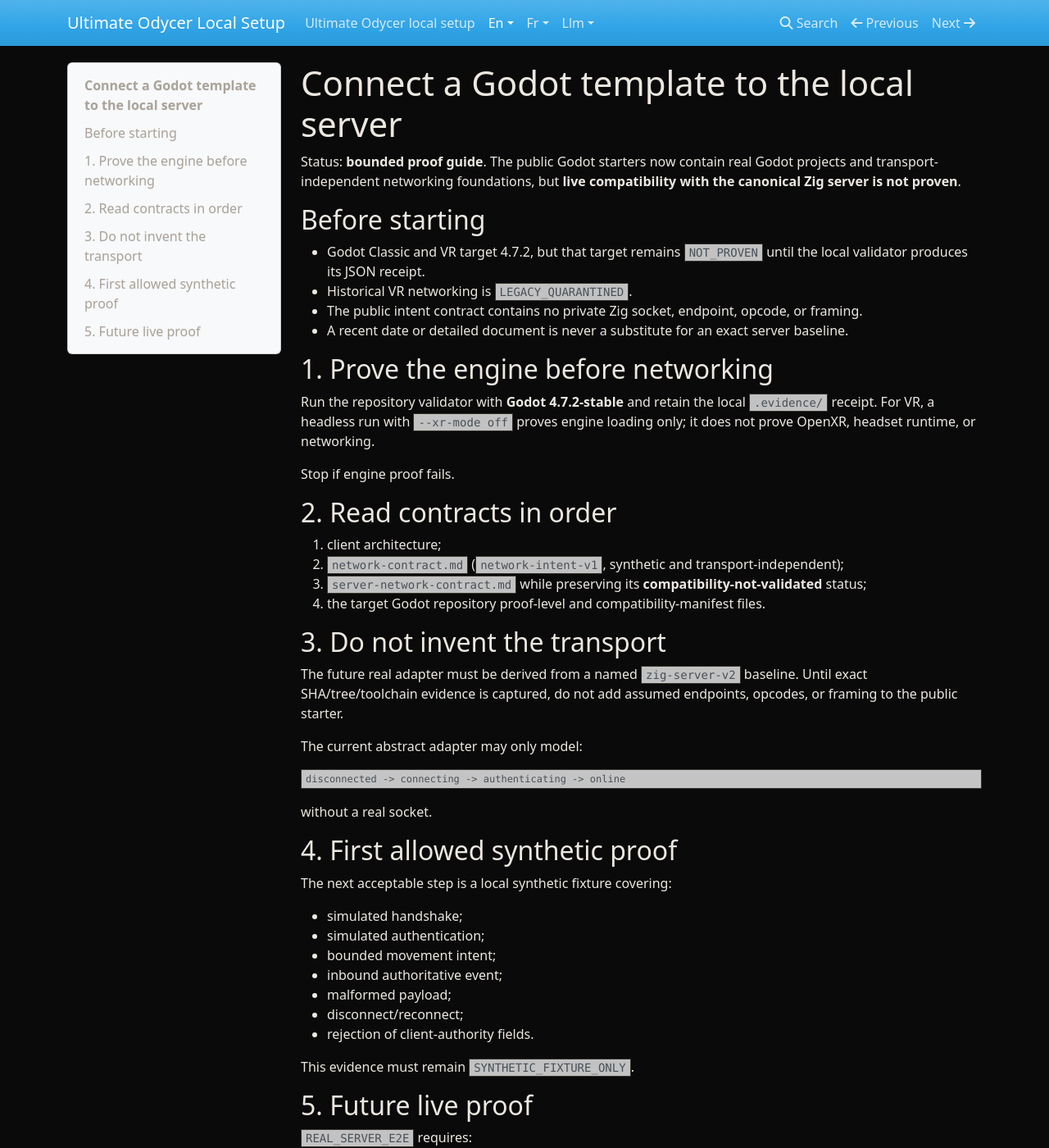
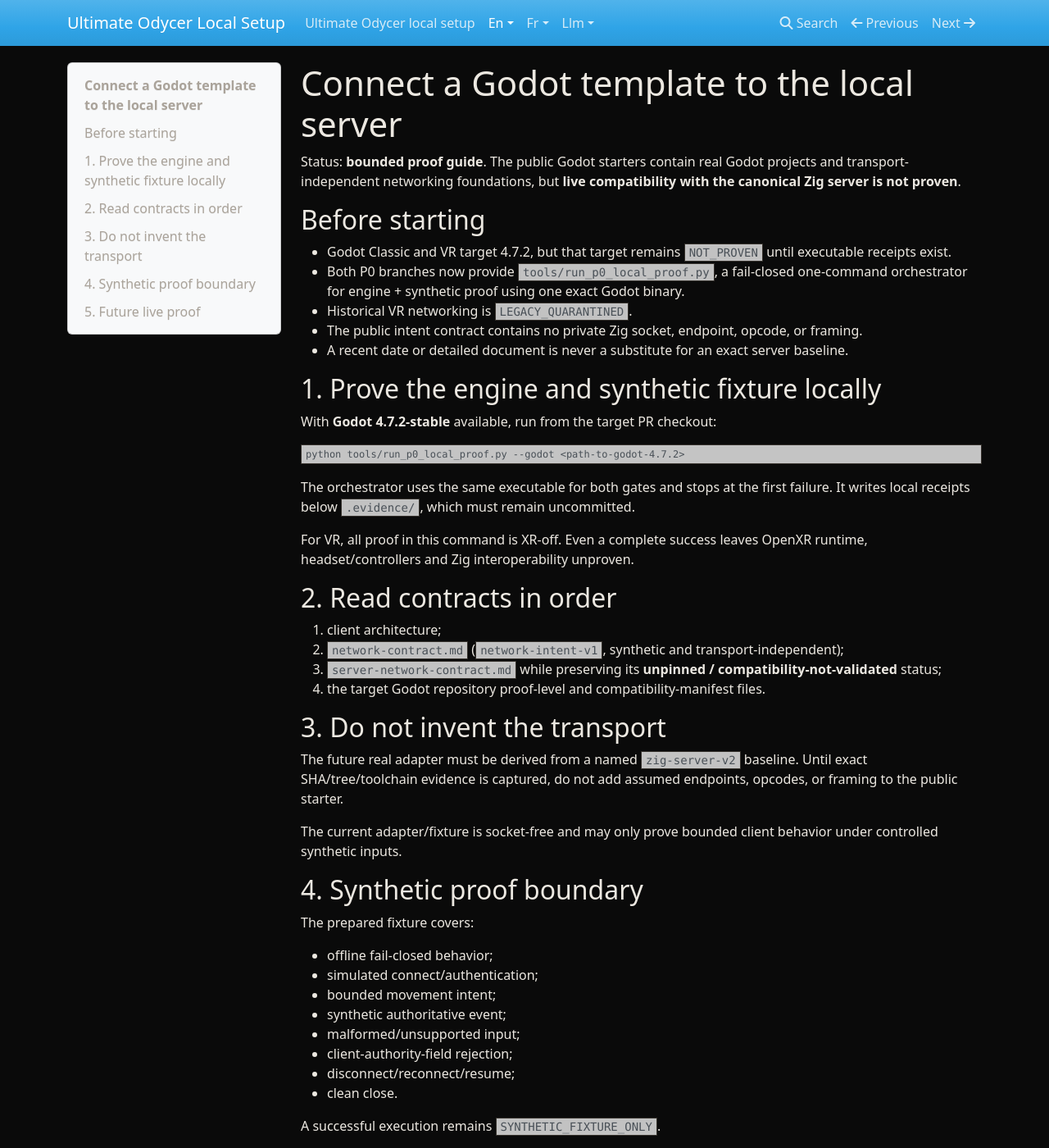
Before and after one commit to zedarvates/ultimate-odycer-docs, an MkDocs documentation site: the page built from docs/en/how-to/connect-godot-template.md, in a window 1280 px wide and 1400 px high. Shown: the whole window at 82% size. Built offline with MkDocs 1.6.1, drawn with Linux system fonts in a browser that asks for light colours; some of the changed text lies outside the part shown.

Commit message:
docs: point Godot proof guide to one-command runner

````diff
--- a/docs/en/how-to/connect-godot-template.md
+++ b/docs/en/how-to/connect-godot-template.md
@@ -1,52 +1,54 @@
 # Connect a Godot template to the local server
 
-Status: **bounded proof guide**. The public Godot starters now contain real Godot projects and transport-independent networking foundations, but **live compatibility with the canonical Zig server is not proven**.
+Status: **bounded proof guide**. The public Godot starters contain real Godot projects and transport-independent networking foundations, but **live compatibility with the canonical Zig server is not proven**.
 
 ## Before starting
 
-- Godot Classic and VR target 4.7.2, but that target remains `NOT_PROVEN` until the local validator produces its JSON receipt.
+- Godot Classic and VR target 4.7.2, but that target remains `NOT_PROVEN` until executable receipts exist.
+- Both P0 branches now provide `tools/run_p0_local_proof.py`, a fail-closed one-command orchestrator for engine + synthetic proof using one exact Godot binary.
 - Historical VR networking is `LEGACY_QUARANTINED`.
 - The public intent contract contains no private Zig socket, endpoint, opcode, or framing.
 - A recent date or detailed document is never a substitute for an exact server baseline.
 
-## 1. Prove the engine before networking
+## 1. Prove the engine and synthetic fixture locally
 
-Run the repository validator with **Godot 4.7.2-stable** and retain the local `.evidence/` receipt. For VR, a headless run with `--xr-mode off` proves engine loading only; it does not prove OpenXR, headset runtime, or networking.
+With **Godot 4.7.2-stable** available, run from the target PR checkout:
 
-Stop if engine proof fails.
+```text
+python tools/run_p0_local_proof.py --godot <path-to-godot-4.7.2>
+```
+
+The orchestrator uses the same executable for both gates and stops at the first failure. It writes local receipts below `.evidence/`, which must remain uncommitted.
+
+For VR, all proof in this command is XR-off. Even a complete success leaves OpenXR runtime, headset/controllers and Zig interoperability unproven.
 
 ## 2. Read contracts in order
 
 1. client architecture;
 2. `network-contract.md` (`network-intent-v1`, synthetic and transport-independent);
-3. `server-network-contract.md` while preserving its **compatibility-not-validated** status;
+3. `server-network-contract.md` while preserving its **unpinned / compatibility-not-validated** status;
 4. the target Godot repository proof-level and compatibility-manifest files.
 
 ## 3. Do not invent the transport
 
 The future real adapter must be derived from a named `zig-server-v2` baseline. Until exact SHA/tree/toolchain evidence is captured, do not add assumed endpoints, opcodes, or framing to the public starter.
 
-The current abstract adapter may only model:
+The current adapter/fixture is socket-free and may only prove bounded client behavior under controlled synthetic inputs.
 
-```text
-disconnected -> connecting -> authenticating -> online
-```
+## 4. Synthetic proof boundary
 
-without a real socket.
+The prepared fixture covers:
 
-## 4. First allowed synthetic proof
+- offline fail-closed behavior;
+- simulated connect/authentication;
+- bounded movement intent;
+- synthetic authoritative event;
+- malformed/unsupported input;
+- client-authority-field rejection;
+- disconnect/reconnect/resume;
+- clean close.
 
-The next acceptable step is a local synthetic fixture covering:
-
-- simulated handshake;
-- simulated authentication;
-- bounded movement intent;
-- inbound authoritative event;
-- malformed payload;
-- disconnect/reconnect;
-- rejection of client-authority fields.
-
-This evidence must remain `SYNTHETIC_FIXTURE_ONLY`.
+A successful execution remains `SYNTHETIC_FIXTURE_ONLY`.
 
 ## 5. Future live proof
 
@@ -54,10 +56,11 @@
 
 - exact client revision;
 - exact Zig SHA/tree/toolchain;
+- verified transport actually present at that Zig revision;
 - auth + handoff + spawn;
 - authoritative movement;
 - reconnect;
-- negative tests;
+- negative/adversarial tests;
 - named logs/artifacts.
 
-A menu, static scene, mock, or headless Godot run is insufficient.
+A menu, static scene, mock, synthetic fixture or headless Godot run is insufficient for live compatibility.
````
